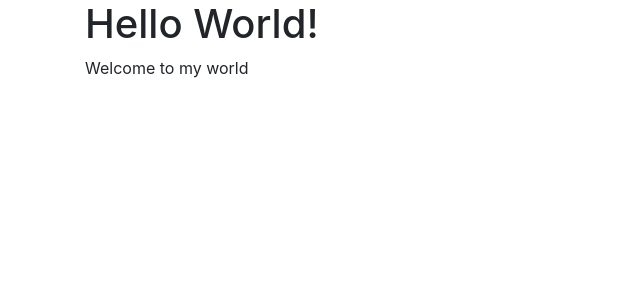
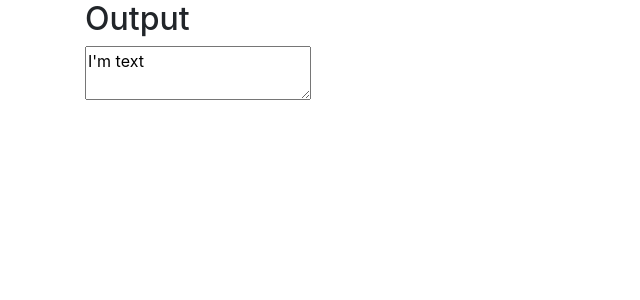
Before and after one commit to mstop4/gml-script-wizard, a React app: page / in a window 1280 px wide. Shown: the top 300 px of the page, without its empty margins (0-640 px from the left). Built offline with nearby package versions, Linux system fonts and the light colour scheme.

Commit message:
added OutputBox comp

```diff
--- a/src/js/App.js
+++ b/src/js/App.js
@@ -1,8 +1,8 @@
 import React from 'react'
 import { render } from 'react-dom'
-import HelloWorld from './components/HelloWorld'
+import OutputBox from './components/OutputBox'
 
 render(
-    <HelloWorld />,
+    <OutputBox />,
     document.getElementById('app')
 )
--- a/src/js/components/OutputBox.js
+++ b/src/js/components/OutputBox.js
@@ -3,6 +3,7 @@ import React from 'react'
 const HelloWorld = () => {
   return (
     <div className='output-box'>
+      <h2>Output</h2>
       <textarea>I'm text</textarea>
     </div>
   )
```
Also changed, not shown: 1 other file (tests, documents, lock files or other folders).
